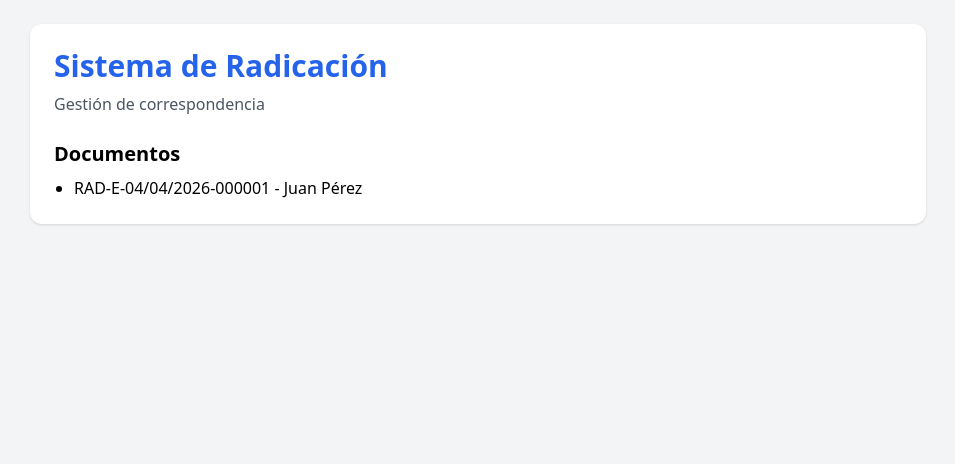
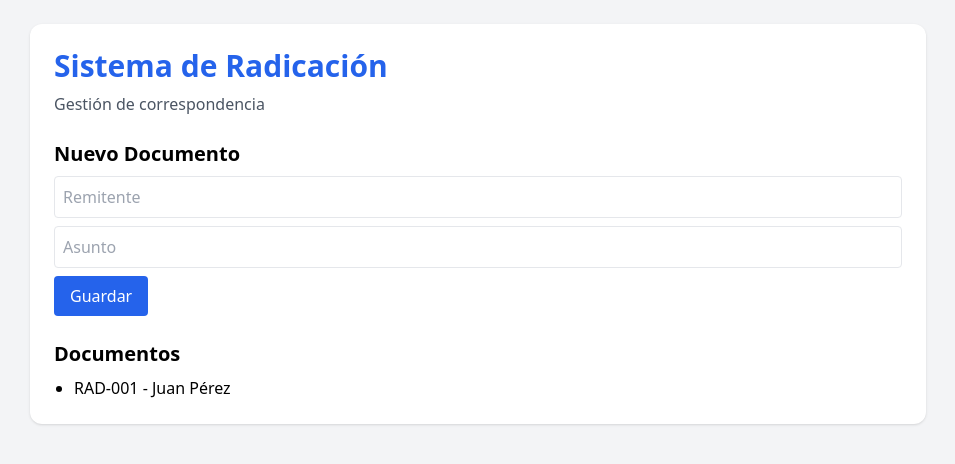
Before and after one commit to liliana-Gitteando/componentes-act1, a React (Create React App) app: page / in a window 1280 px wide. Shown: the top 464 px of the page, without its empty margins (162-1117 px from the left). Built offline with nearby package versions, Linux system fonts and the light colour scheme.

Commit message:
Desarrollo del formulario para ingreso de documentos

```diff
--- a/src/App.js
+++ b/src/App.js
@@ -2,14 +2,20 @@
 
 export default function App() {
 
-  // Estado inicial de documentos
+  // Estado de documentos
   const [documentos, setDocumentos] = useState([
     {
-      id: 'RAD-E-04/04/2026-000001',
+      id: 'RAD-001',
       remitente: 'Juan Pérez',
       asunto: 'Solicitud de información'
     }
   ]);
+
+  // Estado del formulario
+  const [formData, setFormData] = useState({
+    remitente: '',
+    asunto: ''
+  });
 
   return (
     <div className="min-h-screen bg-gray-100 p-6">
@@ -24,7 +30,32 @@
           Gestión de correspondencia
         </p>
 
-        {/* Vista temporal de datos */}
+        {/* FORMULARIO */}
+        <div className="mt-6">
+          <h2 className="text-xl font-semibold mb-2">Nuevo Documento</h2>
+
+          <input
+            type="text"
+            placeholder="Remitente"
+            value={formData.remitente}
+            onChange={(e) => setFormData({...formData, remitente: e.target.value})}
+            className="w-full border p-2 mb-2 rounded"
+          />
+
+          <input
+            type="text"
+            placeholder="Asunto"
+            value={formData.asunto}
+            onChange={(e) => setFormData({...formData, asunto: e.target.value})}
+            className="w-full border p-2 mb-2 rounded"
+          />
+
+          <button className="bg-blue-600 text-white px-4 py-2 rounded">
+            Guardar
+          </button>
+        </div>
+
+        {/* LISTA */}
         <div className="mt-6">
           <h2 className="text-xl font-semibold mb-2">Documentos</h2>
 
```
